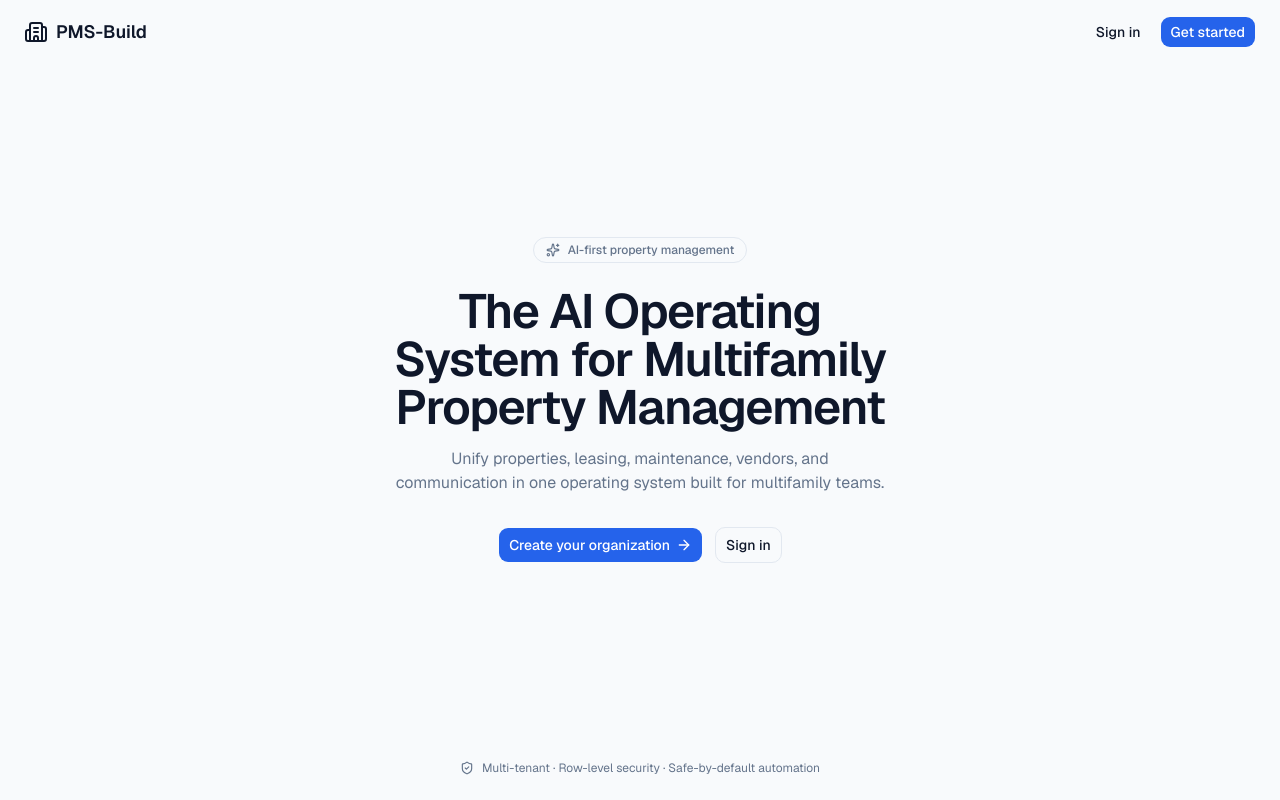
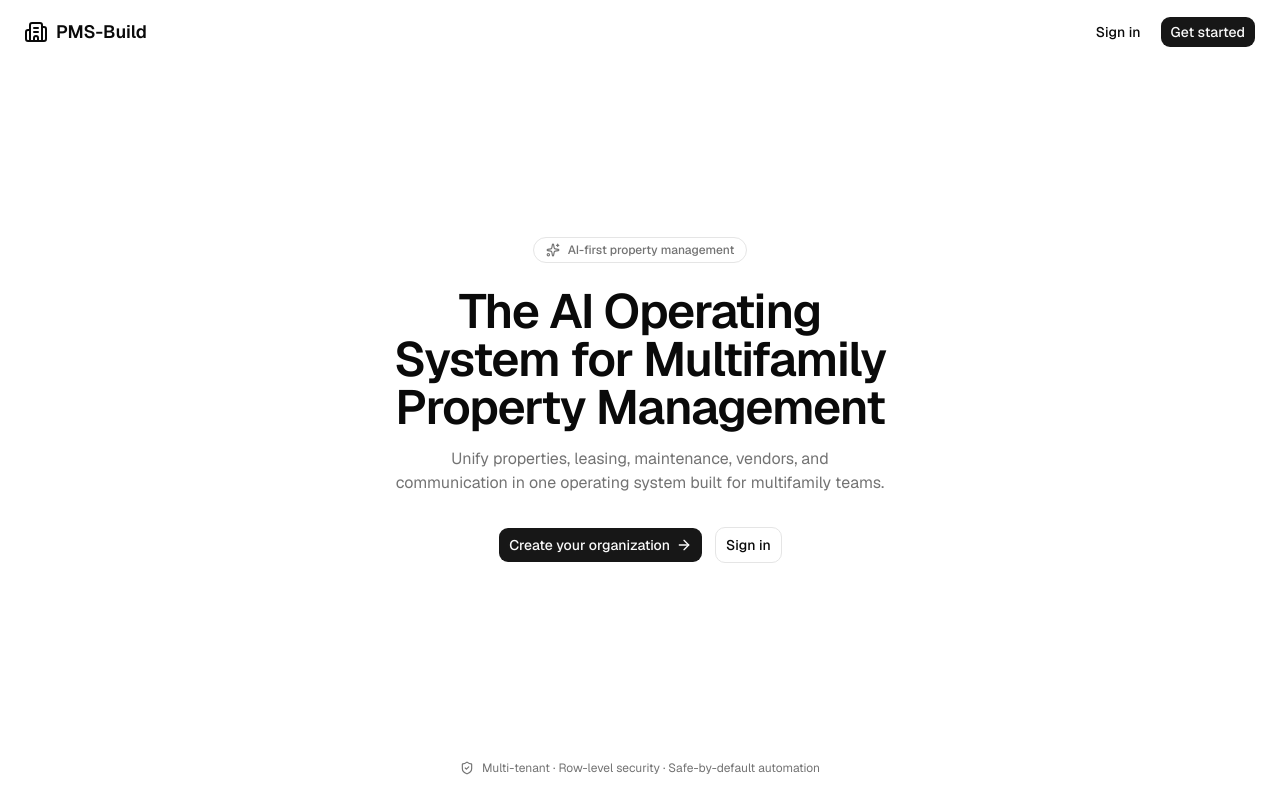
Before and after one commit to krisk58504/orkestr8, a Next.js app: page / in a window 1280 px wide. Built offline with nearby package versions, Linux system fonts and the light colour scheme.

Commit message:
Revert "Color tokens pass: adopt new brand/surface/sidebar/status palette"
This reverts commit c4310ccdcb8f11e3644af454494ad23d2ee662b7.

```diff
--- a/src/app/globals.css
+++ b/src/app/globals.css
@@ -39,16 +39,6 @@
   --color-popover: var(--popover);
   --color-card-foreground: var(--card-foreground);
   --color-card: var(--card);
-  --color-success: var(--success);
-  --color-success-foreground: var(--success-foreground);
-  --color-warning: var(--warning);
-  --color-warning-foreground: var(--warning-foreground);
-  --color-error: var(--error);
-  --color-error-foreground: var(--error-foreground);
-  --color-info: var(--info);
-  --color-info-foreground: var(--info-foreground);
-  --color-neutral: var(--neutral);
-  --color-neutral-foreground: var(--neutral-foreground);
   --radius-sm: calc(var(--radius) * 0.6);
   --radius-md: calc(var(--radius) * 0.8);
   --radius-lg: var(--radius);
@@ -59,92 +49,72 @@
 }
 
 :root {
-  --background: #F8FAFC;
-  --foreground: #0F172A;
-  --card: #FFFFFF;
-  --card-foreground: #0F172A;
-  --popover: #FFFFFF;
-  --popover-foreground: #0F172A;
-  --primary: #2563EB;
-  --primary-foreground: #FFFFFF;
-  --secondary: #14B8A6;
-  --secondary-foreground: #FFFFFF;
-  --muted: #F1F5F9;
-  --muted-foreground: #64748B;
-  --accent: #14B8A6;
-  --accent-foreground: #FFFFFF;
-  --destructive: #EF4444;
-  --border: #E2E8F0;
-  --input: #E2E8F0;
-  --ring: #2563EB;
+  --background: oklch(1 0 0);
+  --foreground: oklch(0.145 0 0);
+  --card: oklch(1 0 0);
+  --card-foreground: oklch(0.145 0 0);
+  --popover: oklch(1 0 0);
+  --popover-foreground: oklch(0.145 0 0);
+  --primary: oklch(0.205 0 0);
+  --primary-foreground: oklch(0.985 0 0);
+  --secondary: oklch(0.97 0 0);
+  --secondary-foreground: oklch(0.205 0 0);
+  --muted: oklch(0.97 0 0);
+  --muted-foreground: oklch(0.556 0 0);
+  --accent: oklch(0.97 0 0);
+  --accent-foreground: oklch(0.205 0 0);
+  --destructive: oklch(0.577 0.245 27.325);
+  --border: oklch(0.922 0 0);
+  --input: oklch(0.922 0 0);
+  --ring: oklch(0.708 0 0);
   --chart-1: oklch(0.87 0 0);
   --chart-2: oklch(0.556 0 0);
   --chart-3: oklch(0.439 0 0);
   --chart-4: oklch(0.371 0 0);
   --chart-5: oklch(0.269 0 0);
   --radius: 0.625rem;
-  --sidebar: #0F172A;
-  --sidebar-foreground: #E2E8F0;
-  --sidebar-primary: #2563EB;
-  --sidebar-primary-foreground: #FFFFFF;
-  --sidebar-accent: #1E293B;
-  --sidebar-accent-foreground: #E2E8F0;
-  --sidebar-border: #1E293B;
-  --sidebar-ring: #2563EB;
-  --success: #22C55E;
-  --success-foreground: #FFFFFF;
-  --warning: #F59E0B;
-  --warning-foreground: #0F172A;
-  --error: #EF4444;
-  --error-foreground: #FFFFFF;
-  --info: #3B82F6;
-  --info-foreground: #FFFFFF;
-  --neutral: #94A3B8;
-  --neutral-foreground: #0F172A;
+  --sidebar: oklch(0.985 0 0);
+  --sidebar-foreground: oklch(0.145 0 0);
+  --sidebar-primary: oklch(0.205 0 0);
+  --sidebar-primary-foreground: oklch(0.985 0 0);
+  --sidebar-accent: oklch(0.97 0 0);
+  --sidebar-accent-foreground: oklch(0.205 0 0);
+  --sidebar-border: oklch(0.922 0 0);
+  --sidebar-ring: oklch(0.708 0 0);
 }
 
 .dark {
-  --background: #020617;
-  --foreground: #E2E8F0;
-  --card: #0F172A;
-  --card-foreground: #E2E8F0;
-  --popover: #0F172A;
-  --popover-foreground: #E2E8F0;
-  --primary: #2563EB;
-  --primary-foreground: #E2E8F0;
-  --secondary: #14B8A6;
-  --secondary-foreground: #E2E8F0;
-  --muted: #1E293B;
-  --muted-foreground: #94A3B8;
-  --accent: #14B8A6;
-  --accent-foreground: #E2E8F0;
-  --destructive: #EF4444;
-  --border: #1E293B;
-  --input: #1E293B;
-  --ring: #2563EB;
+  --background: oklch(0.145 0 0);
+  --foreground: oklch(0.985 0 0);
+  --card: oklch(0.205 0 0);
+  --card-foreground: oklch(0.985 0 0);
+  --popover: oklch(0.205 0 0);
+  --popover-foreground: oklch(0.985 0 0);
+  --primary: oklch(0.922 0 0);
+  --primary-foreground: oklch(0.205 0 0);
+  --secondary: oklch(0.269 0 0);
+  --secondary-foreground: oklch(0.985 0 0);
+  --muted: oklch(0.269 0 0);
+  --muted-foreground: oklch(0.708 0 0);
+  --accent: oklch(0.269 0 0);
+  --accent-foreground: oklch(0.985 0 0);
+  --destructive: oklch(0.704 0.191 22.216);
+  --border: oklch(1 0 0 / 10%);
+  --input: oklch(1 0 0 / 15%);
+  --ring: oklch(0.556 0 0);
   --chart-1: oklch(0.87 0 0);
   --chart-2: oklch(0.556 0 0);
   --chart-3: oklch(0.439 0 0);
   --chart-4: oklch(0.371 0 0);
   --chart-5: oklch(0.269 0 0);
-  --sidebar: #0F172A;
-  --sidebar-foreground: #E2E8F0;
-  --sidebar-primary: #2563EB;
-  --sidebar-primary-foreground: #E2E8F0;
-  --sidebar-accent: #1E293B;
-  --sidebar-accent-foreground: #E2E8F0;
-  --sidebar-border: #1E293B;
-  --sidebar-ring: #2563EB;
-  --success: #22C55E;
-  --success-foreground: #FFFFFF;
-  --warning: #F59E0B;
-  --warning-foreground: #0F172A;
-  --error: #EF4444;
-  --error-foreground: #FFFFFF;
-  --info: #3B82F6;
-  --info-foreground: #FFFFFF;
-  --neutral: #94A3B8;
-  --neutral-foreground: #0F172A;
+  --sidebar: oklch(0.205 0 0);
+  --sidebar-foreground: oklch(0.985 0 0);
+  --sidebar-primary: oklch(0.488 0.243 264.376);
+  --sidebar-primary-foreground: oklch(0.985 0 0);
+  --sidebar-accent: oklch(0.269 0 0);
+  --sidebar-accent-foreground: oklch(0.985 0 0);
+  --sidebar-border: oklch(1 0 0 / 10%);
+  --sidebar-ring: oklch(0.556 0 0);
 }
 
 @layer base {
--- a/src/components/shared/status-badge.tsx
+++ b/src/components/shared/status-badge.tsx
@@ -6,7 +6,7 @@
   neutral: "bg-muted text-muted-foreground",
   info: "bg-blue-100 text-blue-700 dark:bg-blue-950 dark:text-blue-300",
   success:
-    "bg-green-100 text-green-700 dark:bg-green-950 dark:text-green-300",
+    "bg-emerald-100 text-emerald-700 dark:bg-emerald-950 dark:text-emerald-300",
   warning: "bg-amber-100 text-amber-800 dark:bg-amber-950 dark:text-amber-300",
   danger: "bg-red-100 text-red-700 dark:bg-red-950 dark:text-red-300",
 };
```
